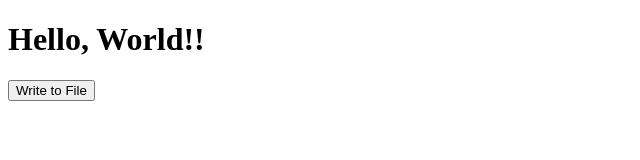
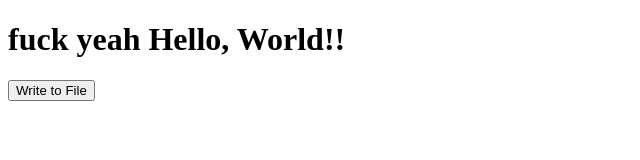
Before and after one commit to choiboi/LazyAdobe, a plain HTML site: page app.html in a window 1280 px wide. Shown: the whole page, without its empty margins (0-640 px from the left). Drawn offline with Linux system fonts and the light colour scheme; some packages are replaced by stand-ins of ours.

Commit message:
try push

```diff
--- a/app.html
+++ b/app.html
@@ -12,7 +12,7 @@
     </head>
 
     <body>
-        <h1>Hello, World!!</h1>
+        <h1>fuck yeah Hello, World!!</h1>
 
         <button id="writeToFile">Write to File</button>
 
```
